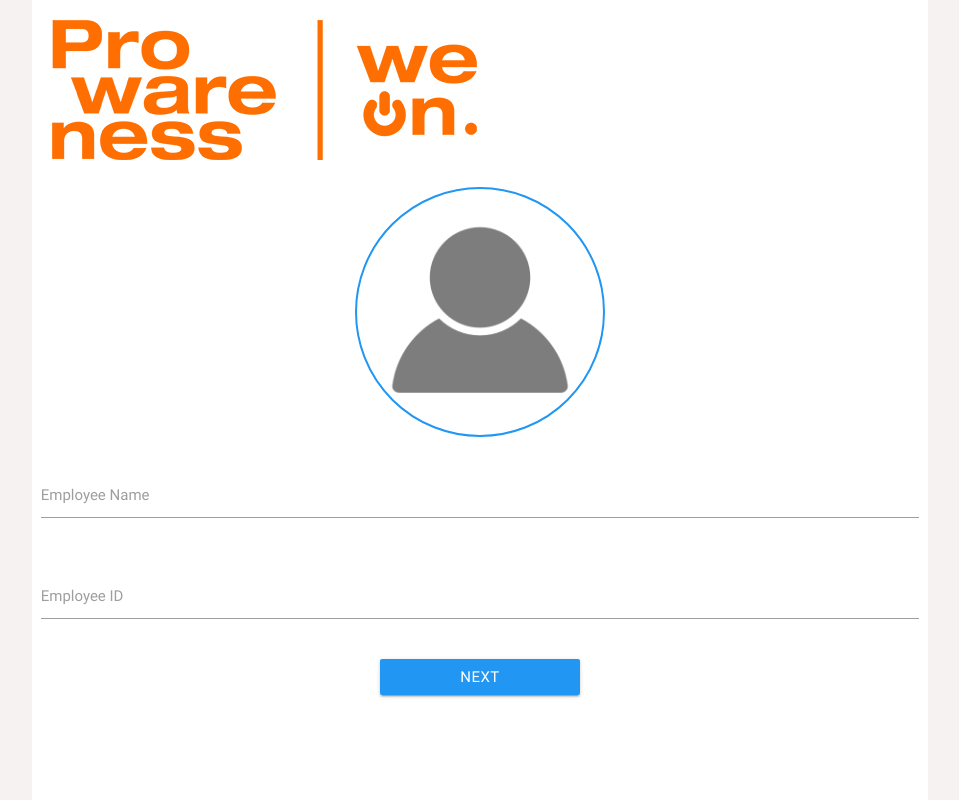
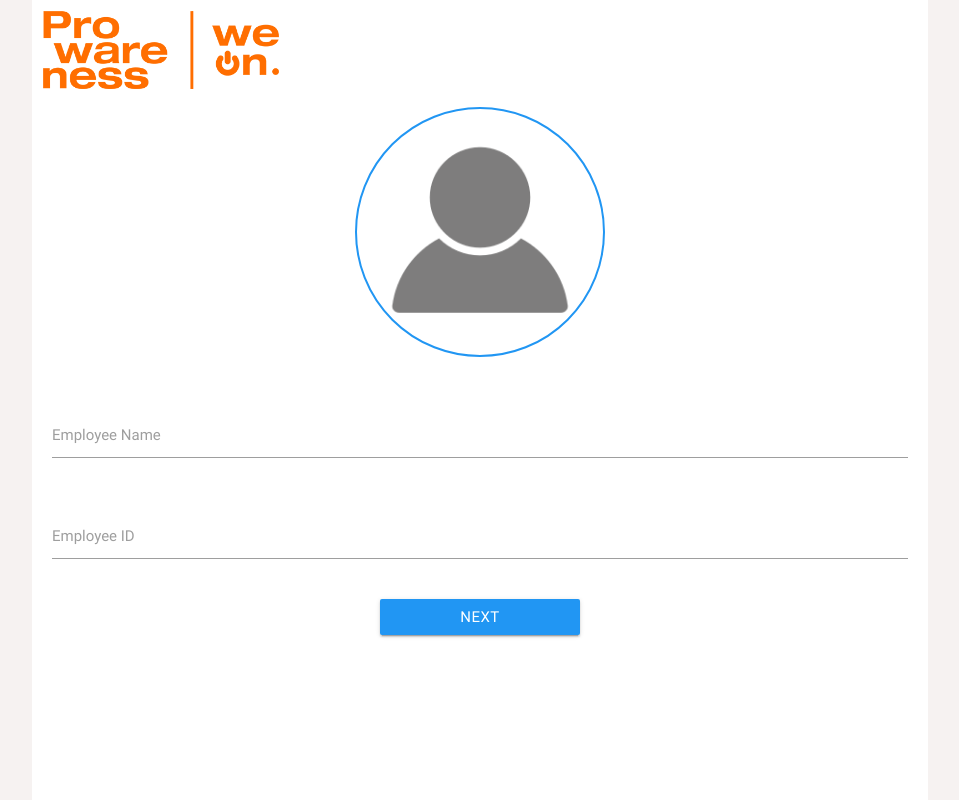
Before and after one commit to jsbisht/CifApplication, a plain HTML site: page index.html in a window 1280 px wide. Shown: the whole page, without its empty margins (160-1119 px from the left). Drawn offline with nearby package versions, Linux system fonts and the light colour scheme; some packages are replaced by stand-ins of ours.

Commit message:
updated code pushed

```diff
--- a/app/views/home.html
+++ b/app/views/home.html
@@ -1,12 +1,15 @@
 <div class="row">
-    <img src="../../assets/images/profile.png" class="profileImage centerDiv" />
-        <form class="col s12" style="padding:20px">
+    <div class="col s12">
+        <div class="row">
+            <img src="../../assets/images/profile.png" class="profileImage centerDiv" />
+        </div>
+        <form>
             <div class="row">
                 <div class="input-field col s12">
-                    <input  id="first_name" type="text" class="validate">
+                    <input id="first_name" type="text" class="validate">
                     <label for="first_name">Employee Name</label>
                 </div>
-                </div>
+            </div>
             <div class="row">
                 <div class="input-field col s12">
                     <input id="last_name" type="text" class="validate">
@@ -17,5 +20,6 @@
                 <a href="#/personal" class="btn navButton centerDiv blue">Next</a>
             </div>
         </form>
+    </div>
 
 </div>
--- a/index.html
+++ b/index.html
@@ -9,6 +9,7 @@
     <script src="app/controllers/homeController.js"></script>
     <link href="assets/materialize/css/materialize.min.css" rel="stylesheet" />
     <script src="assets/materialize/js/materialize.min.js"></script>
+    <link href="https://fonts.googleapis.com/icon?family=Material+Icons" rel="stylesheet">
     <link href="site.css" rel="stylesheet" />
 </head>
 <body ng-app="candidateInformation" >
--- a/site.css
+++ b/site.css
@@ -26,3 +26,11 @@ body,html {
 {
     max-width:200px;
 }
+.brand-logo
+{
+    height:100px;
+}
+form
+{
+    padding:20px;
+}
```
